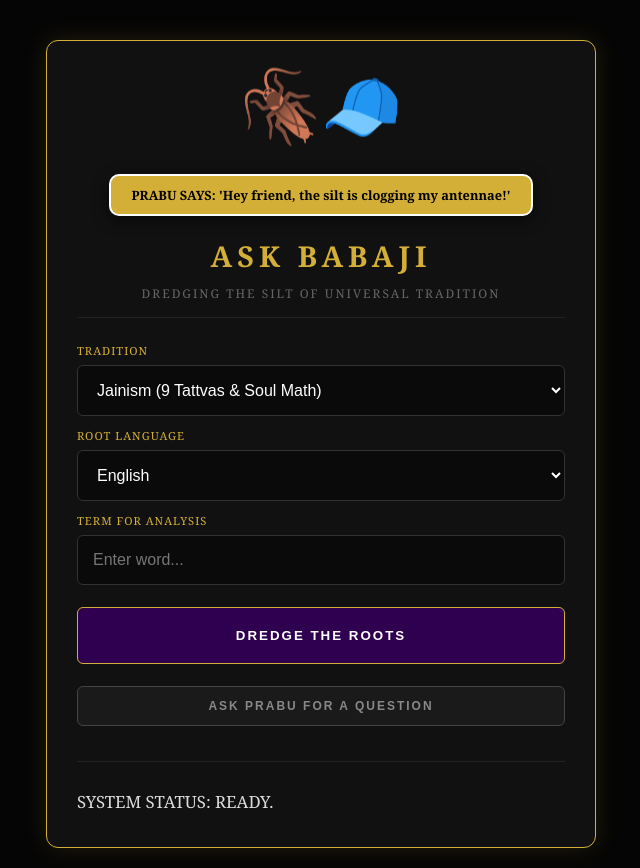
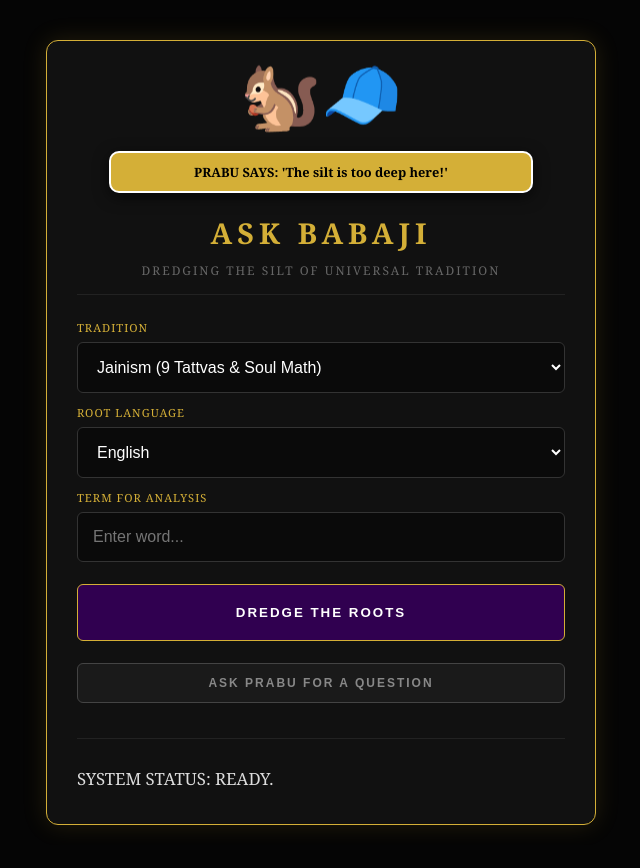
Before and after one commit to danfedorchuk-maker/Philologylab, a website: page philology-app/index.html in a window 1280 px wide. Both pictures are taken after a click on the button "ASK PRABU FOR A QUESTION". Shown: the whole page, without its empty margins (319-959 px from the left). After the commit the page ends 845 px from the top, so only its background shows below. Drawn offline with nearby package versions, Linux system fonts and the light colour scheme; no server answers.

Commit message:
Update index.html

```diff
--- a/philology-app/index.html
+++ b/philology-app/index.html
@@ -1,4 +1,4 @@
-<!-- 1. DOCUMENT HEADER AND METADATA -->
+<!-- 1. DOCUMENT HEADER & METADATA -->
 <!DOCTYPE html>
 <html lang="en">
 <head>
@@ -10,22 +10,25 @@
     <script src="https://cdn.jsdelivr.net/npm/marked/marked.min.js"></script>
     <script id="MathJax-script" async src="https://cdn.jsdelivr.net/npm/mathjax@3/es5/tex-mml-chtml.js"></script>
 
-    <!-- 3. CSS STYLING AND THEME -->
+    <!-- 3. CSS STYLING & THEME (Midnight Gold) -->
     <style>
         body { background-color: #050505; color: #d4d4d4; font-family: 'Georgia', serif; margin: 0; padding: 20px; display: flex; flex-direction: column; align-items: center; min-height: 100vh; }
         .terminal { background-color: #111; padding: 30px; border: 1px solid #d4af37; width: 100%; max-width: 550px; box-shadow: 0 0 25px rgba(212, 175, 55, 0.15); border-radius: 12px; margin-top: 20px; box-sizing: border-box; position: relative; }
 
-        .prabu-container { text-align: center; margin-bottom: 20px; perspective: 1000px; }
-        .prabu-img { font-size: 65px; display: inline-block; transition: all 0.6s cubic-bezier(0.175, 0.885, 0.32, 1.275); transform: scaleY(0.8); cursor: pointer; }
+        /* Mascot Styling: Prabu the Squirrel */
+        .prabu-container { text-align: center; margin-bottom: 20px; min-height: 80px; perspective: 1000px; }
+        .prabu-img { font-size: 65px; display: inline-block; transition: all 0.6s cubic-bezier(0.175, 0.885, 0.32, 1.275); cursor: pointer; line-height: 1; }
         .prabu-active { transform: scaleY(1.1) rotateY(360deg) translateY(-10px) !important; }
 
         #prabu-tablet { background: #d4af37; color: #000; padding: 10px 15px; border-radius: 10px; font-size: 0.8rem; font-weight: bold; display: none; margin: 15px auto; max-width: 80%; box-shadow: 0 4px 15px rgba(0,0,0,0.6); border: 2px solid #fff; position: relative; animation: fadeIn 0.4s ease-out; }
 
         @keyframes fadeIn { from { opacity: 0; transform: translateY(10px); } to { opacity: 1; transform: translateY(0); } }
 
+        /* Typography */
         h1 { color: #d4af37; text-align: center; font-size: 1.8rem; letter-spacing: 5px; margin: 10px 0; text-transform: uppercase; }
         .subtitle { text-align: center; font-size: 0.75rem; color: #666; letter-spacing: 2px; text-transform: uppercase; margin-bottom: 25px; border-bottom: 1px solid #222; padding-bottom: 15px; }
 
+        /* Input & Form Styling */
         .input-group { display: flex; flex-direction: column; gap: 12px; }
         label { color: #d4af37; font-size: 0.7rem; text-transform: uppercase; margin-bottom: -5px; letter-spacing: 1px; }
         select, input { padding: 15px; background: #0a0a0a; border: 1px solid #333; color: #fff; font-size: 1rem; border-radius: 6px; width: 100%; box-sizing: border-box; }
@@ -41,17 +44,17 @@
 <!-- 4. MAIN USER INTERFACE BODY -->
 <body>
     <div class="terminal">
-        <!-- 5. PRABU MASCOT AND TABLET CONTAINER -->
+        <!-- 5. PRABU (SQUIRREL) MASCOT CONTAINER -->
         <div class="prabu-container">
-            <div class="prabu-img" id="prabu-sprite">🪳🧢</div>
-            <div id="prabu-tablet">DO YOU WANT ME TO ASK A QUESTION?</div>
+            <div class="prabu-img" id="prabu-sprite">🐿️🧢</div>
+            <div id="prabu-tablet">HEY FRIEND, WHAT SHALL WE GATHER TODAY?</div>
         </div>
 
-        <!-- 6. APPLICATION TITLES -->
+        <!-- 6. TITLES & SUBTITLES -->
         <h1>ASK BABAJI</h1>
         <div class="subtitle">Dredging the Silt of Universal Tradition</div>
 
-        <!-- 7. USER INPUT FORM AREA -->
+        <!-- 7. INPUT FIELD SELECTION -->
         <div class="input-group">
             <label>Tradition</label>
             <select id="tradition">
@@ -91,13 +94,13 @@
             <button class="secondary-btn" onclick="prabuSuggests()">ASK PRABU FOR A QUESTION</button>
         </div>
 
-        <!-- 8. ANALYSIS OUTPUT DISPLAY AREA -->
+        <!-- 8. ANALYSIS OUTPUT CONTAINER -->
         <div id="output">SYSTEM STATUS: READY.</div>
     </div>
 
-    <!-- 9. SCRIPTING AND API LOGIC -->
+    <!-- 9. APPLICATION SCRIPTING -->
     <script>
-        // 10. FUNCTION: prabuSuggests() - Mascot Suggestions
+        // 10. FUNCTION: prabuSuggests() - Mascot Suggestions Logic
         async function prabuSuggests() {
             const prabu = document.getElementById('prabu-sprite');
             const tablet = document.getElementById('prabu-tablet');
@@ -105,7 +108,7 @@
 
             prabu.classList.add('prabu-active');
             tablet.style.display = 'block';
-            tablet.innerText = "PRABU IS THINKING...";
+            tablet.innerText = "PRABU IS GATHERING...";
 
             try {
                 const response = await fetch('/api/prabu', {
@@ -116,7 +119,7 @@
                 const data = await response.json();
                 tablet.innerText = data.suggestion;
             } catch (e) {
-                tablet.innerText = "PRABU SAYS: 'Hey friend, the silt is clogging my antennae!'";
+                tablet.innerText = "PRABU SAYS: 'The silt is too deep here!'";
             }
 
             setTimeout(() => {
@@ -124,11 +127,11 @@
             }, 5000);
         }
 
-        // 11. FUNCTION: generateWisdom() - Main Analysis Request
+        // 11. FUNCTION: generateWisdom() - Main Philology Analysis Logic
         async function generateWisdom() {
             const word = document.getElementById('userInput').value;
             const tradition = document.getElementById('tradition').value;
-            const language = document.getElementById('language').value;
+            const lang = document.getElementById('language').value;
             const output = document.getElementById('output');
 
             if (!word) return;
@@ -138,13 +141,13 @@
                 const response = await fetch('/api/philology', {
                     method: 'POST',
                     headers: { 'Content-Type': 'application/json' },
-                    body: JSON.stringify({ word, tradition, language })
+                    body: JSON.stringify({ word, tradition, lang })
                 });
 
                 const data = await response.json();
                 const rawText = data.analysis;
 
-                // 12. RENDERING RESULT: Marked & MathJax Processing
+                // 12. RENDER PROCESS: Marked & MathJax
                 output.innerHTML = marked.parse(rawText || "Silence from the deep.");
                 if(window.MathJax) MathJax.typeset();
             } catch (e) {
```
